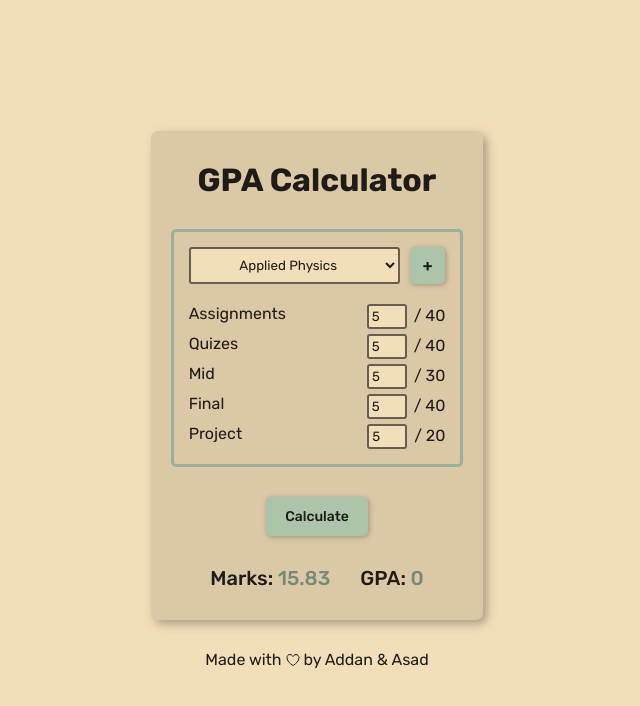
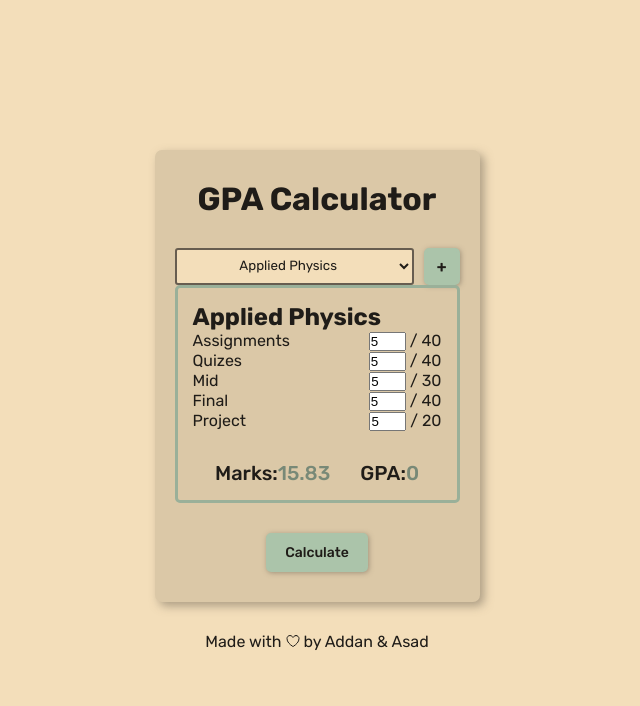
Before and after one commit to Asad-Sultan/GPA-Calculator, a plain HTML site: page index.html in a window 1280 px wide. Both pictures are taken after typing "5", "5", "5", "5", "5" into the empty fields and a click on the button "Calculate". Shown: the whole page, without its empty margins (323-963 px from the left). Drawn offline with nearby package versions, Linux system fonts and the light colour scheme.

Commit message:
Stacked Card Thingy functionality added (bugs expected)
-Added the ability to add more cards
-Removed some bugs
-Added many bugs

```diff
--- a/index.html
+++ b/index.html
@@ -26,12 +26,11 @@
     <title>Grade Calculator</title>
   </head>
   <body>
-    <div class="app">
+    <div class="app" id="app">
       <div class="heading">
         <h1>GPA Calculator</h1>
       </div>
 
-      <div id="cardBody">
       <div class="seladd">
         <select id="sub">
           <option value="physics">Applied Physics</option>
@@ -41,15 +40,11 @@
           <option value="logics">Introduction to Logics</option>
         </select>
 
-          <button class="btn">+</button>
+        <button id="plus-btn" class="btn">+</button>
       </div>
 
-        <div id="cardDiv"></div>
-      </div>
-
-      <div class="calculate-btn-div">
-        <button class="btn" id="calculate-btn">Calculate</button>
-      </div>
+      <!-- <div class="cardBody" id="cardBody">
+        <div class="cardDiv" id="cardDiv"></div>
 
         <div class="results">
           <div class="marks">
@@ -61,6 +56,11 @@
             <label id="showGrade"></label><br />
           </div>
         </div>
+      </div> -->
+
+      <div class="calculate-btn-div" id="calculate-btn-div">
+        <button class="btn calculate-btn" id="calculate-btn">Calculate</button>
+      </div>
     </div>
 
     <p class="credit">
--- a/script.js
+++ b/script.js
@@ -17,24 +17,26 @@ var selectedSubjects = [];
 // var labels = [];
 
 class Subject {
-  constructor(name, max, weight) {
+  constructor(name, max, weight, creditHR) {
     this.name = name;
     this.max = max;
     this.weight = weight;
+    this.creditHR = creditHR;
   }
 }
 
 var subObj = [];
+var noOfCards = 0;
 
-subObj.push(new Subject("physics", [40, 40, 30, 40, 20], [10, 10, 20, 40, 20]));
+subObj.push(new Subject("physics", [40, 40, 30, 40, 20], [10, 10, 20, 40, 20], 3));
 
-subObj.push(new Subject("pf", [0, 0, 0, 0, 0, 0], [0, 0, 0, 0, 0, 0]));
+subObj.push(new Subject("pf", [0, 0, 0, 0, 0, 0], [1, 1, 1, 1, 1, 1], 4));
 
-subObj.push(new Subject("ict", [0, 0, 0, 0, 0, 0], [0, 0, 0, 0, 0, 0]));
+subObj.push(new Subject("ict", [0, 0, 0, 0, 0, 0], [1, 1, 1, 1, 1, 1], 4));
 
-subObj.push(new Subject("eng", [0, 0, 0, 0], [0, 0, 0, 0]));
+subObj.push(new Subject("eng", [0, 0, 0, 0], [1, 1, 1, 1], 3));
 
-subObj.push(new Subject("logics", [0, 0, 0, 0, 0], [0, 0, 0, 0, 0]));
+subObj.push(new Subject("logics", [0, 0, 0, 0, 0], [1, 1, 1, 1, 1], 3));
 
 var changingSubject = subObj[0];
 var changingIndex = 0;
@@ -58,17 +60,17 @@ function addListeners(labels) {
       ev.preventDefault();
       let div = document.createElement("div");
       let t = document.createElement("input");
-      let b = document.createElement("button");
+      // let b = document.createElement("button");
 
       t.type = "number";
       t.id = "change-txt";
       t.className = "change-field";
 
-      b.innerHTML = "Change?";
-      b.id = "change-btn";
-      b.className = "change-btn btn";
+      // b.innerHTML = "Change?";
+      // b.id = "change-btn";
+      // b.className = "change-btn btn";
       div.append(t);
-      div.append(b);
+      // div.append(b);
 
       div.className = "hoveringPrompt";
       div.style.left = ev.clientX.toString() + "px";
@@ -103,6 +105,28 @@ function addListeners(labels) {
 }
 
 function createInputs(subject) {
+  //TODO: GIVE IDS TO ALL NEW ELEMENTS
+  //FIXME: RENAME ALL PREVIOUS IDS ACCORDINGLY
+
+  selectedSubjects.push(subject);
+
+  let outerDiv = document.createElement("div");
+  let innerDiv = document.createElement("div");
+  outerDiv.className = "cardBody";
+  innerDiv.className = "cardDiv";
+
+
+  let subName = "";
+  document.querySelectorAll("option").forEach(element => {
+    if (element.value === document.getElementById("sub").value) {
+      subName = element.innerHTML;
+    }
+  });
+
+  let heading = document.createElement("h2");
+  heading.innerHTML = subName;
+  innerDiv.appendChild(heading);
+
   var labels = [];
   for (let i = 0; i < subject.max.length; i++) {
     let containerDiv = document.createElement("div");
@@ -112,7 +136,7 @@ function createInputs(subject) {
     let total = document.createElement("label");
 
     input.type = "number";
-    input.id = "criteria-" + i;
+    input.id = "criteria-" + i + "-" + noOfCards;
     input.className = "numberBox";
     input.min = 0;
     input.max = subject.max[i];
@@ -130,19 +154,55 @@ function createInputs(subject) {
 
     containerDiv.appendChild(label);
     containerDiv.appendChild(twoDiv);
-    document.getElementById("cardDiv").appendChild(containerDiv);
+    innerDiv.appendChild(containerDiv);
   }
+  outerDiv.appendChild(innerDiv);
+
+  let resultDiv = document.createElement("div");
+  let marksDiv = document.createElement("div");
+  let statmarksLabel = document.createElement("label");
+  let marksLabel = document.createElement("label");
+  let gradeDiv = document.createElement("div");
+  let statgradeLabel = document.createElement("label");
+  let gradeLabel = document.createElement("label");
+
+  resultDiv.className = "results";
+  marksDiv.className = "marks";
+
+  statmarksLabel.innerHTML = "Marks:";
+  marksLabel.id = "showMarks";
+  marksLabel.className = "showMarks";
+  marksLabel.innerHTML = "";
+
+  statgradeLabel.innerHTML = "GPA:";
+  gradeLabel.id = "showGrade";
+  gradeLabel.className = "showGrade";
+  gradeLabel.innerHTML = "";
+
+  marksDiv.appendChild(statmarksLabel);
+  marksDiv.appendChild(marksLabel);
+
+  gradeDiv.appendChild(statgradeLabel);
+  gradeDiv.appendChild(gradeLabel);
+
+  resultDiv.appendChild(marksDiv);
+  resultDiv.appendChild(gradeDiv);
+
+  outerDiv.appendChild(resultDiv)
+
+  document.getElementById("app").insertBefore(outerDiv, document.getElementById("calculate-btn-div"));
   addListeners(labels);
+  noOfCards++;
 }
 
-function calculateTotal(subject) {
+function calculateSubTotal(subject, cardNo) {
   let totalMarks = 0;
   for (let i = 0; i < subject.max.length; i++) {
-    let id = "criteria-" + i;
+    let id = "criteria-" + i + "-" + cardNo;
     let marks = document.getElementById(id).value;
     if (marks < 0) marks = 0;
     if (marks > subject.max[i]) marks = subject.max[i];
-    totalMarks += (marks / subject.max[i]) * subject.weight[i];
+    if (subject.max[i] > 0) totalMarks += (marks / subject.max[i]) * subject.weight[i];
   }
   return totalMarks.toFixed(2);
 }
@@ -163,8 +223,8 @@ function getGrade(marks) {
 
 createInputs(subObj[0]);
 
-document.getElementById("sub").onclick = () => {
-  document.getElementById("cardDiv").innerHTML = "";
+document.getElementById("plus-btn").onclick = () => {
+  // document.getElementById("cardDiv").innerHTML = "";
 
   for (let i = 0; i < subObj.length; i++) {
     if (document.getElementById("sub").value === subObj[i].name) {
@@ -175,16 +235,30 @@ document.getElementById("sub").onclick = () => {
 };
 
 document.getElementById("calculate-btn").onclick = () => {
-  let marks = 0;
+  let marks = [];
+
+  console.log(selectedSubjects);
 
   for (let i = 0; i < subObj.length; i++) {
-    if (document.getElementById("sub").value === subObj[i].name) {
-      marks = calculateTotal(subObj[i]);
-    }
+    selectedSubjects.forEach(subject => {
+      if (subject.name === subObj[i].name) {
+        marks.push(calculateSubTotal(subObj[i], selectedSubjects.indexOf(subject)));
+      }});
   }
 
-  document.getElementById("showMarks").innerHTML = marks;
-  document.getElementById("showGrade").innerHTML = getGrade(marks);
+  console.log(marks);
+
+  let m = Array.from(document.querySelectorAll("#showMarks"));
+  m.forEach(label => {
+    label.innerHTML = marks[m.indexOf(label)];
+  });
+
+  let g = Array.from(document.querySelectorAll("#showGrade"));
+  g.forEach(label => {
+    label.innerHTML = getGrade(marks[g.indexOf(label)]);
+  });
+  // document.getElementById("showMarks").innerHTML = marks;
+  // document.getElementById("showGrade").innerHTML = getGrade(marks);
 
   Array.from(document.getElementsByClassName("results")).forEach((element) => {
     element.style.display = "flex";
--- a/style.css
+++ b/style.css
@@ -21,6 +21,7 @@ input::-webkit-inner-spin-button {
 /* Firefox */
 input[type="number"] {
   -moz-appearance: textfield;
+  appearance: textfield;
 }
 
 /***********************************/
@@ -117,7 +118,7 @@ body {
   font-family: inherit;
 }
 
-#cardBody {
+.cardBody {
   display: flex;
   flex-direction: column;
   justify-content: space-around;
@@ -125,6 +126,14 @@ body {
   border-radius: 5px;
   padding: 15px;
 }
+/* #cardBody {
+  display: flex;
+  flex-direction: column;
+  justify-content: space-around;
+  border: 3px #9ab099 solid;
+  border-radius: 5px;
+  padding: 15px;
+} */
 
 #cardDiv {
   display: flex;
@@ -159,21 +168,30 @@ body {
   font-weight: 500;
 }
 
-#showMarks,
+.showMarks,
+.showGrade {
+  color: #788977;
+}
+/* #showMarks,
 #showGrade {
   color: #788977;
-}
+} */
 
 .calculate-btn-div {
   text-align: center;
   margin-top: 30px;
 }
 
-#calculate-btn {
+.calculate-btn {
   padding: 8px 16px;
   font-size: 14px;
   font-weight: 500;
 }
+/* #calculate-btn {
+  padding: 8px 16px;
+  font-size: 14px;
+  font-weight: 500;
+} */
 
 .credit {
   margin-top: 30px;
```
Lines whose indentation alone changed are shown as unchanged.
